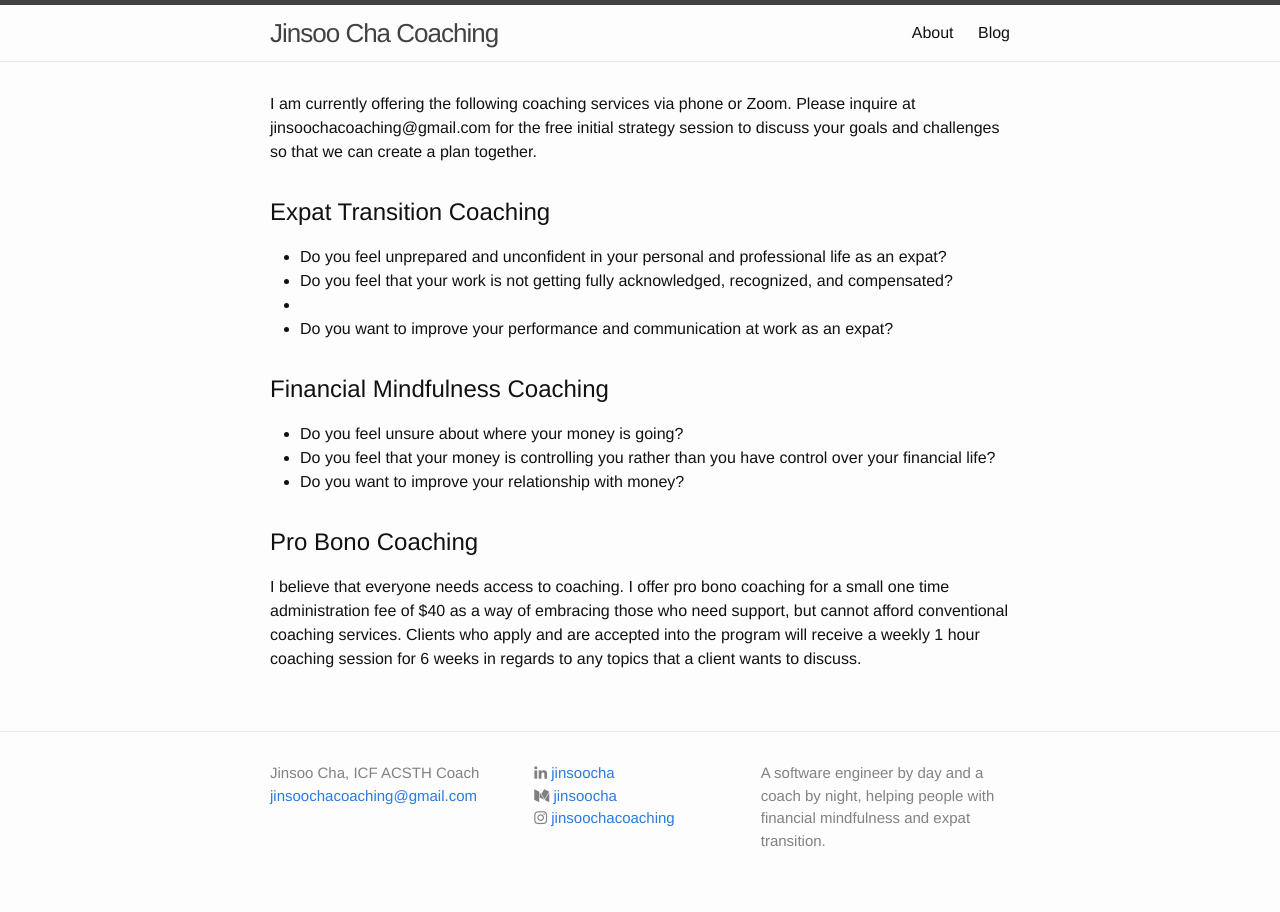
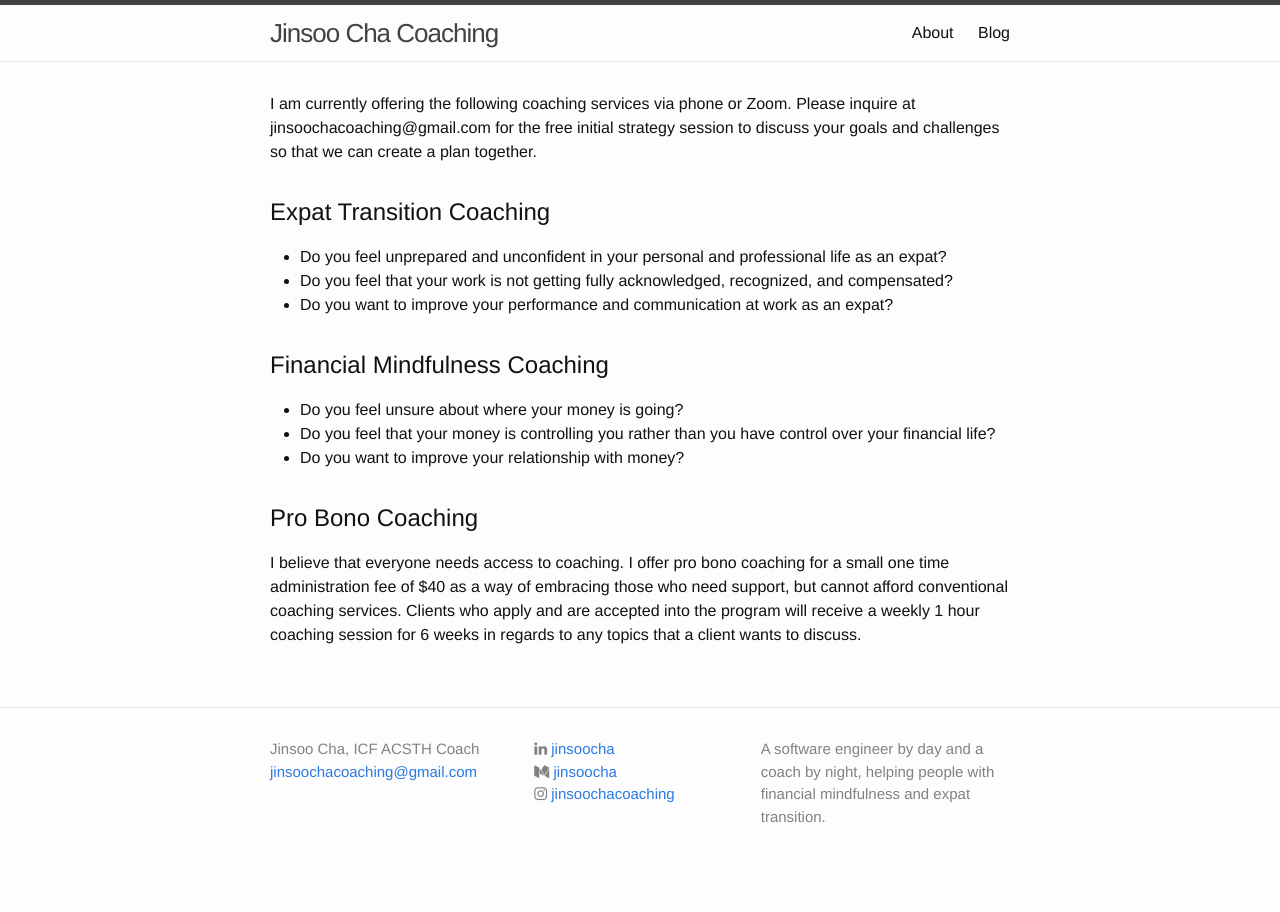
Before and after one commit to jinsoocha/jinsoocha.github.io, a Jekyll site: the page built from index.html, in a window 1280 px wide. Built offline with Jekyll 4.4.1, drawn with Linux system fonts in a browser that asks for light colours; nearby versions of some CDN libraries.

```diff
--- a/index.html
+++ b/index.html
@@ -9,7 +9,7 @@ layout: default
       <h2 class="post-heading">Expat Transition Coaching</h2>
       <ul>
         <li>Do you feel unprepared and unconfident in your personal and professional life as an expat?</li>
-        <li>Do you feel that your work is not getting fully acknowledged, recognized, and compensated?<li>
+        <li>Do you feel that your work is not getting fully acknowledged, recognized, and compensated?</li>
         <li>Do you want to improve your performance and communication at work as an expat?</li>
       </ul>
       <p class="post-content"></p>
```
